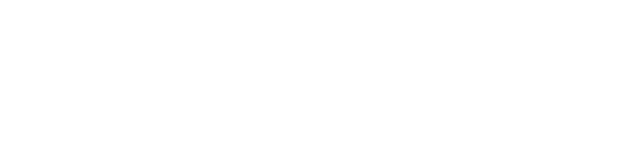
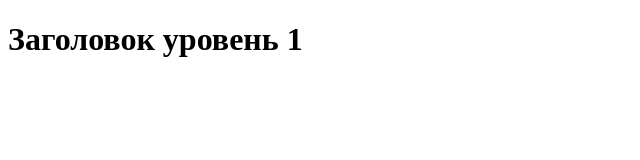
Before and after one commit to xxxWALDxxx/first-test, a plain HTML site: page index.html in a window 1280 px wide. Shown: the whole page, without its empty margins (0-640 px from the left). Drawn offline with Linux system fonts and the light colour scheme.

Commit message:
Revert "Revert "Добавили заголовок 1 уровня""
This reverts commit c4cecc06bdd37f2d73197ef6c95040270b665dc8.

```diff
--- a/index.html
+++ b/index.html
@@ -6,5 +6,7 @@
 </head>
 <body>
 
+<h1>Заголовок уровень 1</h1>
+
 </body>
 </html>
```
